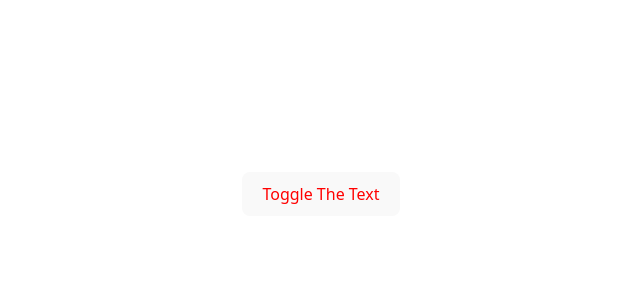
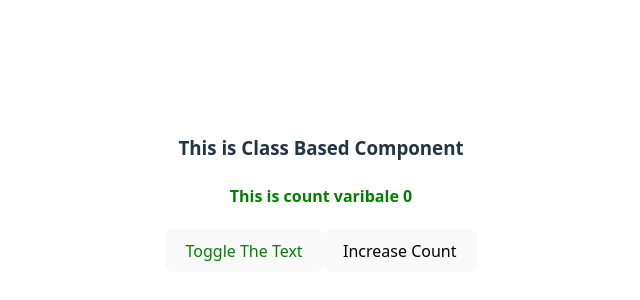
Before and after one commit to Momreturntotech/SangamMukarjeeReact, a React (Vite) app: page / in a window 1280 px wide. Shown: the part 206-506 px from the top of the page, without its empty margins (319-959 px from the left). Built offline with nearby package versions, Linux system fonts and the light colour scheme.

Commit message:
React Class Based life Cycle Methods

```diff
--- a/src/components/class-based-component.jsx
+++ b/src/components/class-based-component.jsx
@@ -5,6 +5,8 @@ class ClassBasedComponent extends Component{
     state={
         showText:false,
         changeColor:false,
+        count:0,
+        countColor:"green"
   };
 //function to handle Click
   handleClick=()=>{
@@ -27,13 +29,38 @@ class ClassBasedComponent extends Component{
 
 */
 
+componentDidMount(){// when ever you want to something on page load you are going to do under it
+    console.log("This is Component Did mount");
+   this.setState({
+        showText:!this.state.showText,
+        changeColor:!this.state.changeColor,
+    })
+
+}
+
+componentDidUpdate(prevProps,prevState){//when ever the state value is updated
+    console.log("This is Component Did Update the State value is Updated ");
+    console.log(prevProps,prevState)
+     console.log(prevProps,this.state)
+      if (prevState.count !== this.state.count && this.state.count === 10) {// review this code
+      this.setState({ countColor: "purple" });
+    }
+
+}
+
+componentWillUnmount(){
+    console.log("Component is getting unmounted ")
+}
+
     render(){
-        console.log(this.state);
+        //console.log(this.state);
         return (
             <>
             {this.state.showText?<h3 > This is Class Based Component</h3>:null}
+            <h4 style={{color:this.state.countColor}}> This is count varibale {this.state.count}</h4>
 
             <button onClick={()=>this.handleClick()} style={{color:this.state.changeColor?'green':'red'}}>Toggle The Text</button>
+            <button onClick={()=> this.setState({count:this.state.count+1})}>Increase Count</button>
             </>
         )
     }
```
